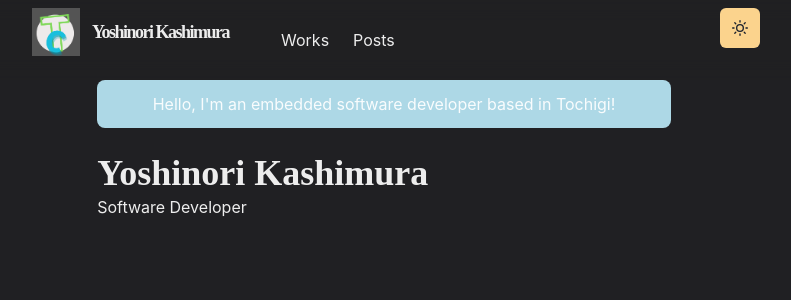
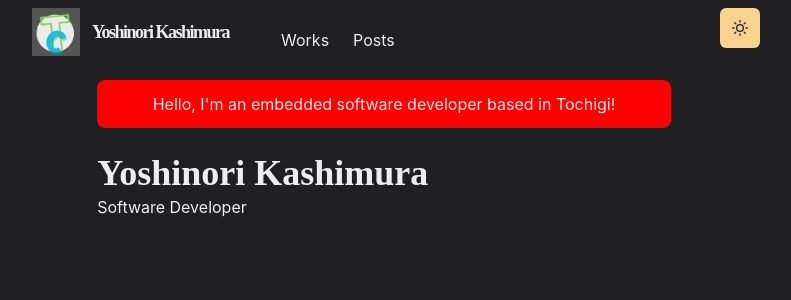
Before and after one commit to tonakai-coco/portfolio, a Next.js app: page / in a window 1280 px wide. Shown: the top 300 px of the page, without its empty margins (256-1047 px from the left). Built offline with nearby package versions, Linux system fonts and the light colour scheme.

Commit message:
Refactor box background color on index page

```diff
--- a/src/pages/index.tsx
+++ b/src/pages/index.tsx
@@ -1,12 +1,23 @@
-import { Container, Box, Heading, Text } from '@chakra-ui/react'
+import {
+  Container,
+  Box,
+  Heading,
+  Text,
+  useColorModeValue
+} from '@chakra-ui/react'
 
 const Page = () => {
   return (
     <Container>
-      <Box borderRadius="lg" bg="lightblue" p={3} mb={6} align="center">
+      <Box
+        borderRadius="lg"
+        bg={useColorModeValue('lightblue', 'red')}
+        p={3}
+        mb={6}
+        align="center"
+      >
         Hello, I&apos;m an embedded software developer based in Tochigi!
       </Box>
-
       <Box display={{ md: 'flex' }}>
         <Box flexGrow={1}>
           <Heading as="h2" variant="page-title">
```
